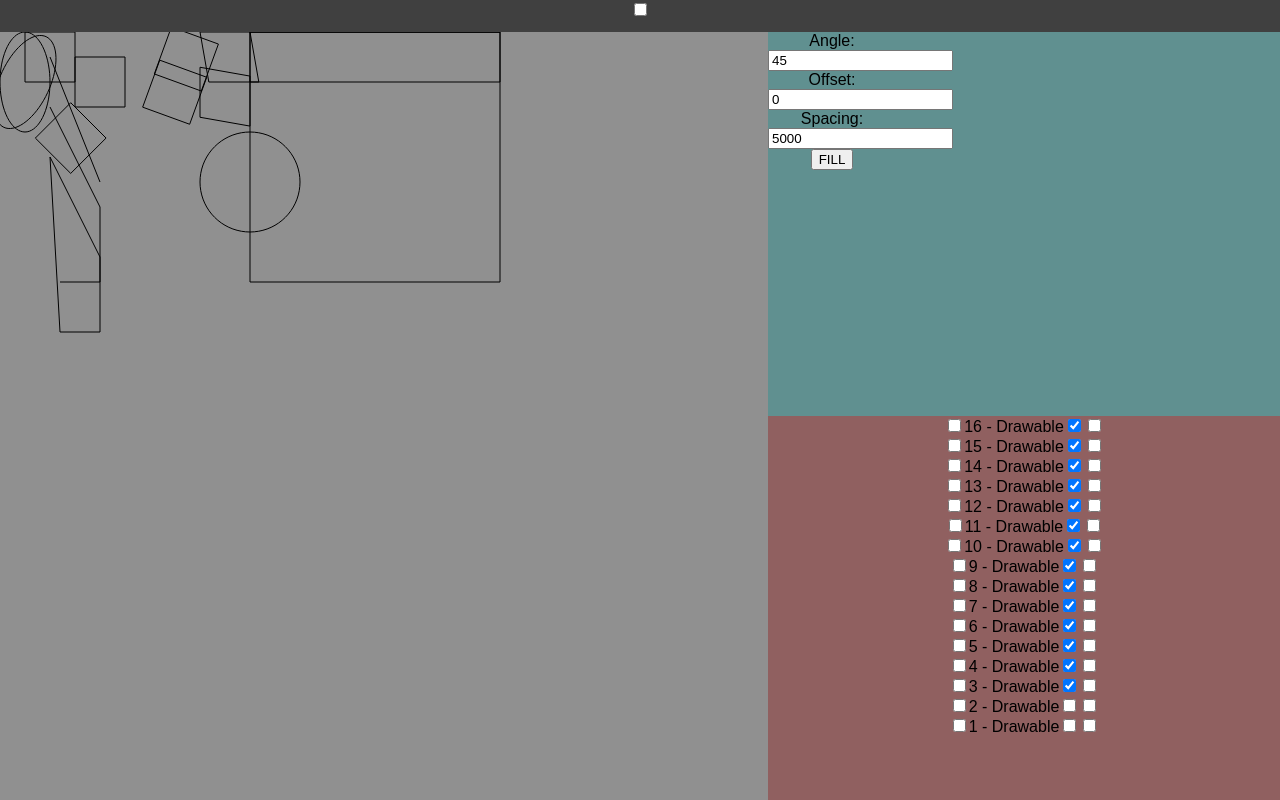
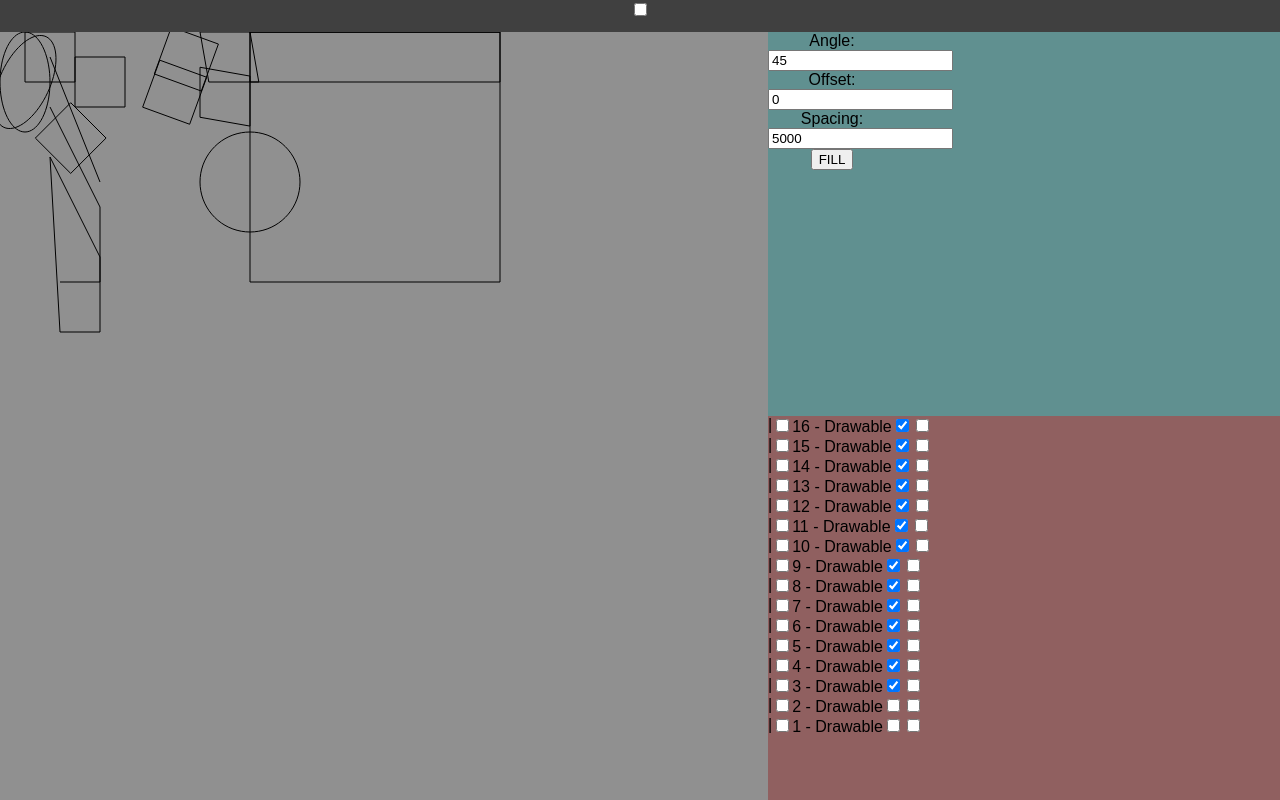
Before and after one commit to tooxoot/plotR, a React (Create React App) app: page / in a window 1280 px wide. Built offline with nearby package versions, Linux system fonts and the light colour scheme.

Commit message:
{#18} Added depth placeholder

```diff
--- a/src/App.css
+++ b/src/App.css
@@ -32,12 +32,17 @@
 }
 
 #toolbox {
+  text-align: left;
   grid-area: toolbox;
   overflow-y: scroll;
   overflow-x: hidden;
   background-color: #906060;
 }
 
+.node-view {
+  display: flex;
+}
+
 .svg-view {
   width: 100%;
   height: 100%;
--- a/src/react-components/select.list.tsx
+++ b/src/react-components/select.list.tsx
@@ -12,6 +12,7 @@ const stateToProps = (state: ReduxState) => {
         hiddenSubTreeIds: state.hiddenSubTreeIds,
         nodeIndex: state.nodeIndex,
         childRelations: state.childRelations,
+        parentRelations: state.parentRelations
     };
 };
 
@@ -20,6 +21,7 @@ interface Props {
     hiddenSubTreeIds: number[];
     nodeIndex: TT.NodeIndex;
     childRelations: TT.ChildRelations;
+    parentRelations: TT.ParentRelations;
 }
 
 const SELECT_LIST_COMPONENT: React.SFC<Props> = (
@@ -28,6 +30,7 @@ const SELECT_LIST_COMPONENT: React.SFC<Props> = (
         hiddenSubTreeIds,
         nodeIndex,
         childRelations,
+        parentRelations,
     }: Props
 ) => {
     const skipSubtree = (id: number) => hiddenSubTreeIds.includes(id);
@@ -35,12 +38,20 @@ const SELECT_LIST_COMPONENT: React.SFC<Props> = (
     const toDo: TU.treeReducer<JSX.Element[]> = (entries, currentId) => {
         const e = nodeIndex[currentId];
         const isSelected = selectedIds.includes(e.id);
+        const depth = TU.getDepth(e.id, parentRelations);
+
+        let placeholder = '';
+        for (let count = 0; count < depth; count ++) {
+            placeholder += '|';
+        }
 
         switch (e.type) {
             case TT.NodeTypes.GROUP:
             case TT.NodeTypes.DRAWABLE_GROUP:
             case TT.NodeTypes.FILLING_GROUP:
                 entries.unshift((
+                    <div className="node-view">
+                        {placeholder}
                         <GROUP_ENTRY
                             id={e.id}
                             childRelations={childRelations}
@@ -49,15 +60,19 @@ const SELECT_LIST_COMPONENT: React.SFC<Props> = (
                                 .some(id => selectedIds.includes(id))
                             }
                         />
+                    </div>
                 ));
                 break;
             case TT.NodeTypes.DRAWABLE:
                 entries.unshift(
+                    <div className="node-view">
+                        {placeholder}
                         <DRAWABLE_ENTRY
                             id={e.id}
                             isSelected={isSelected}
                             drawable={e as TT.DrawableNode}
                         />
+                    </div>
                 );
                 break;
             default:
```
Lines whose indentation alone changed are shown as unchanged.
